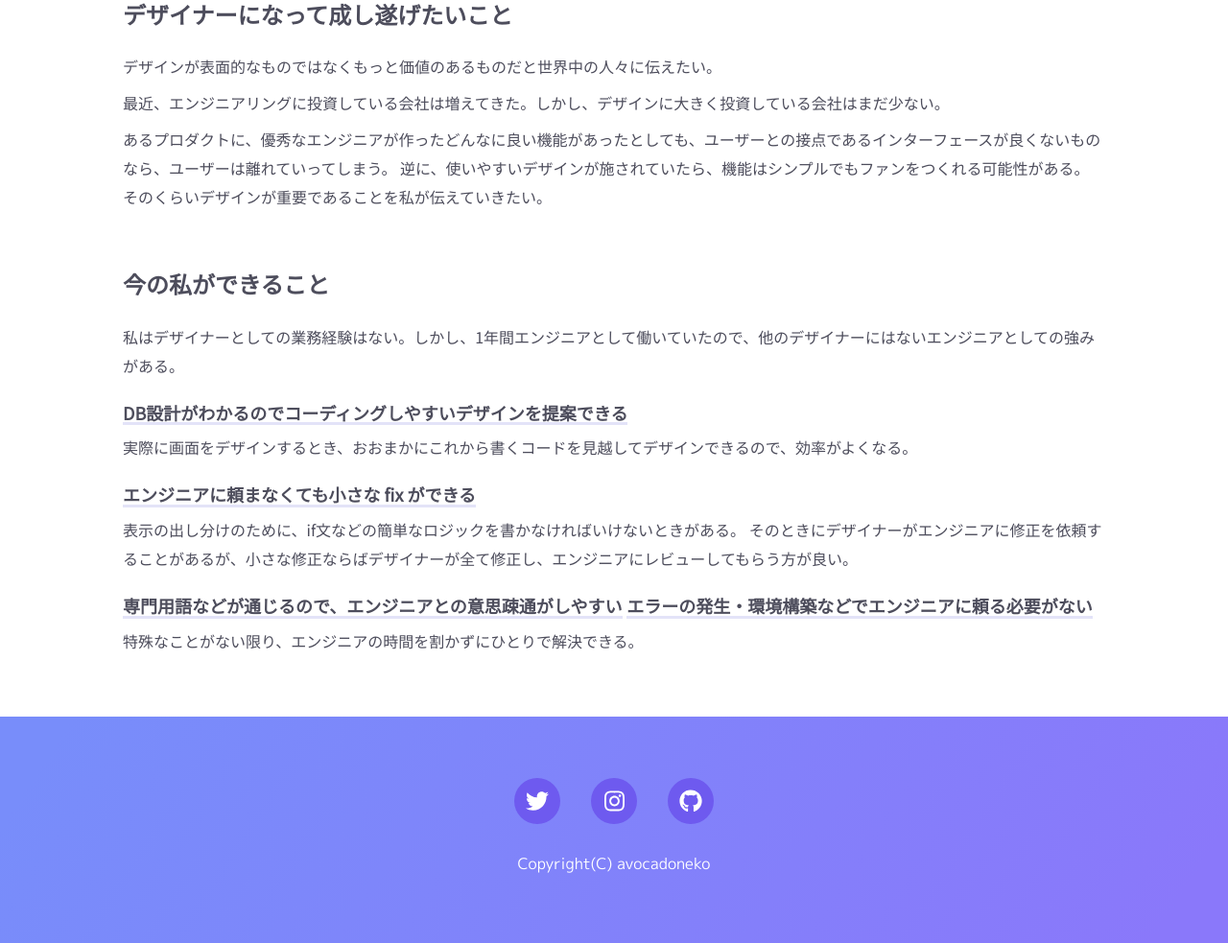
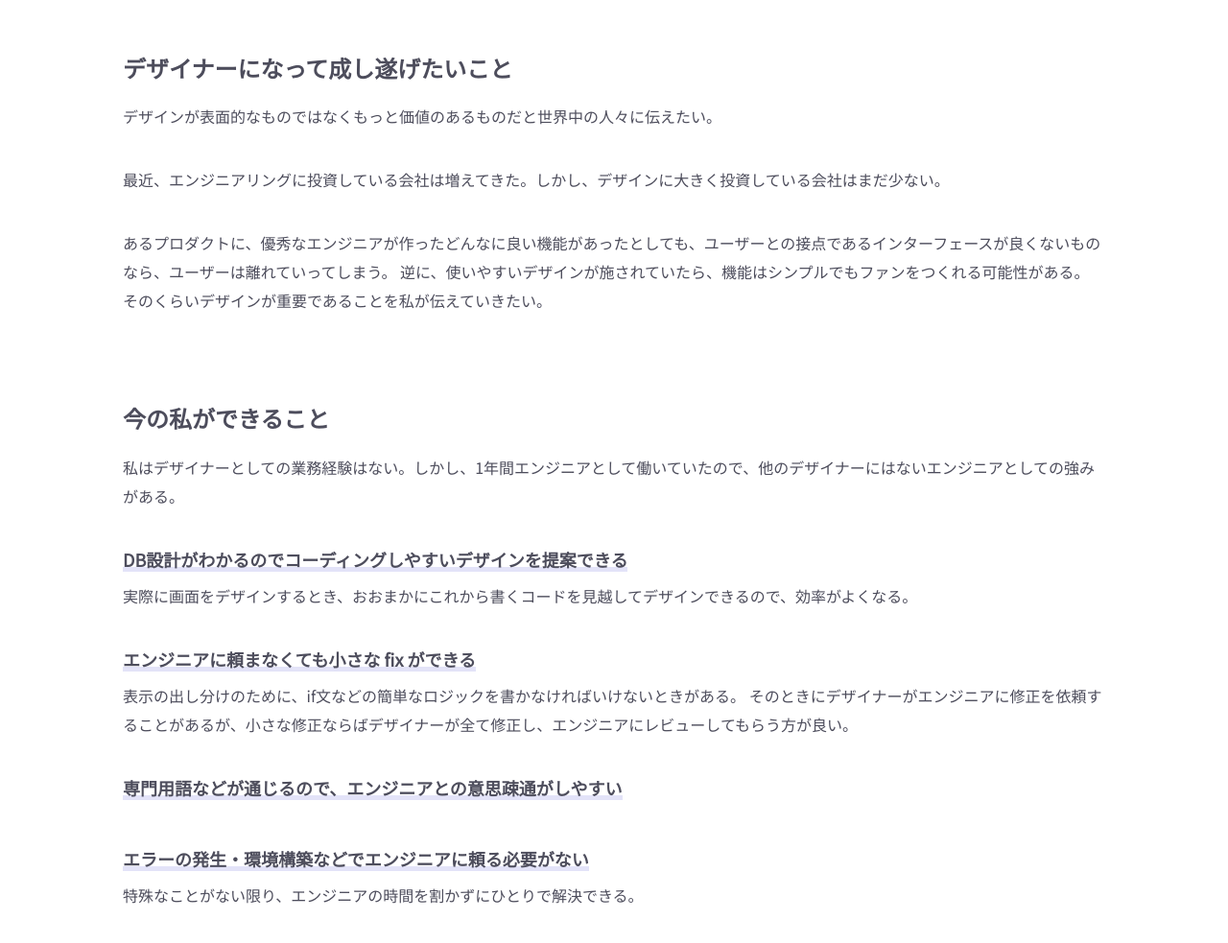
Before and after one commit to avocadoneko/portfolio, a plain HTML site: page profile/show.html in a window 1280 px wide. Shown: the part 1095-2078 px from the top of the page at 96% size. Drawn offline with Linux system fonts and the light colour scheme.

Commit message:
アンダーラインなど調整

```diff
--- a/profile/show.html
+++ b/profile/show.html
@@ -133,6 +133,8 @@
     <p class="profile__text--large">
       専門用語などが通じるので、エンジニアとの意思疎通がしやすい
     </p>
+    <p class="profile__text">
+    </p>
     <p class="profile__text--large">
       エラーの発生・環境構築などでエンジニアに頼る必要がない
     </p>
--- a/scss/profile.scss
+++ b/scss/profile.scss
@@ -12,15 +12,17 @@
 
   &__text {
     line-height: 3rem;
-    padding-top: 8px;
+    padding-top: 4px;
+    padding-bottom: 32px;
     font-family: 'Noto Sans JP';
 
     &--large {
       padding-top: 24px;
       font-weight: bold;
       font-size: 1.8rem;
-      border-bottom: solid $sub-color;
-      display: inline-block;
+      background:linear-gradient(transparent 90%, $sub-color 0%);
+      line-height: 3.8rem;
+      display: inline;
       font-family: 'Noto Sans JP';
     }
   }
```
Also changed, not shown: css/styles.css.
